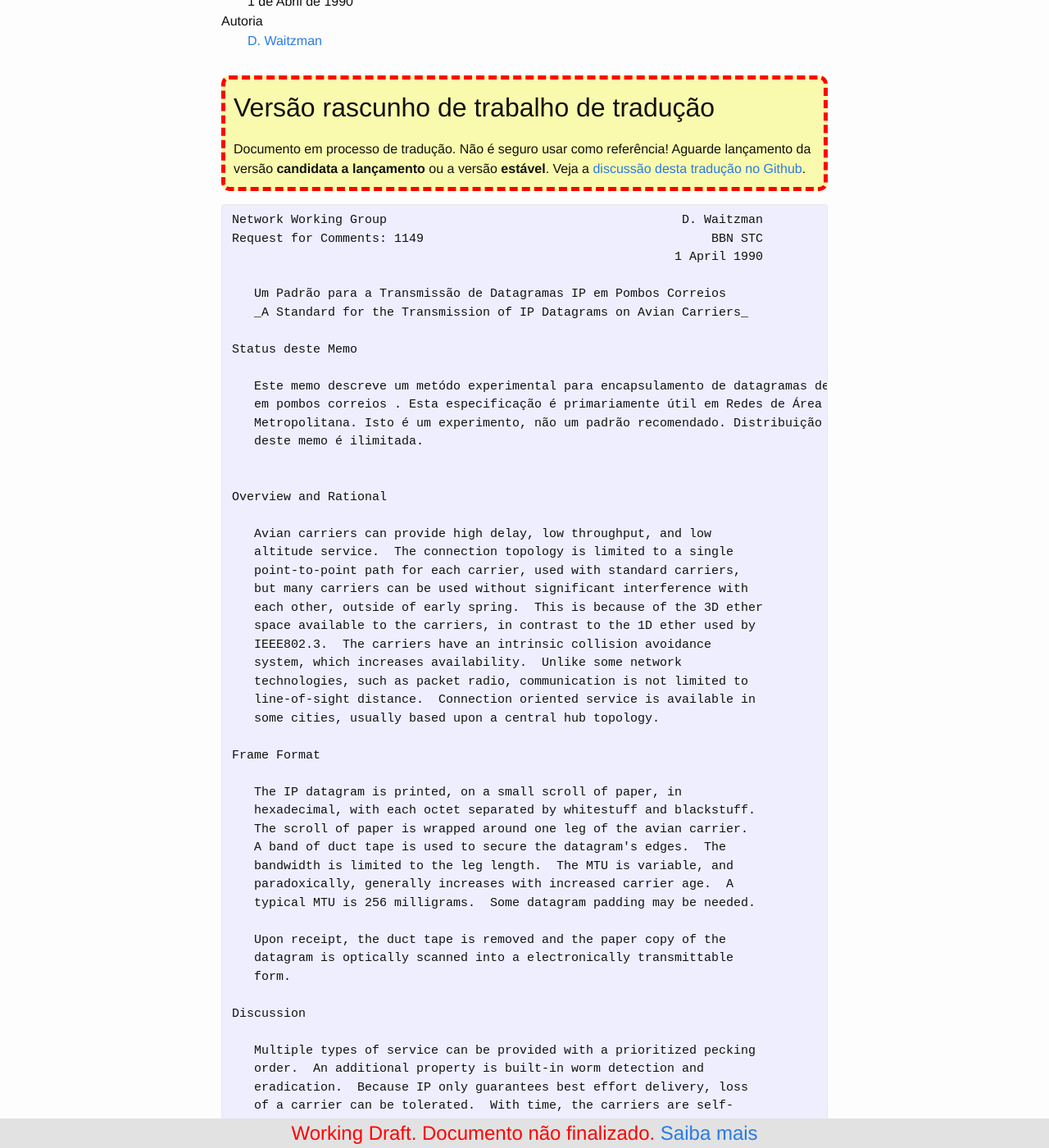
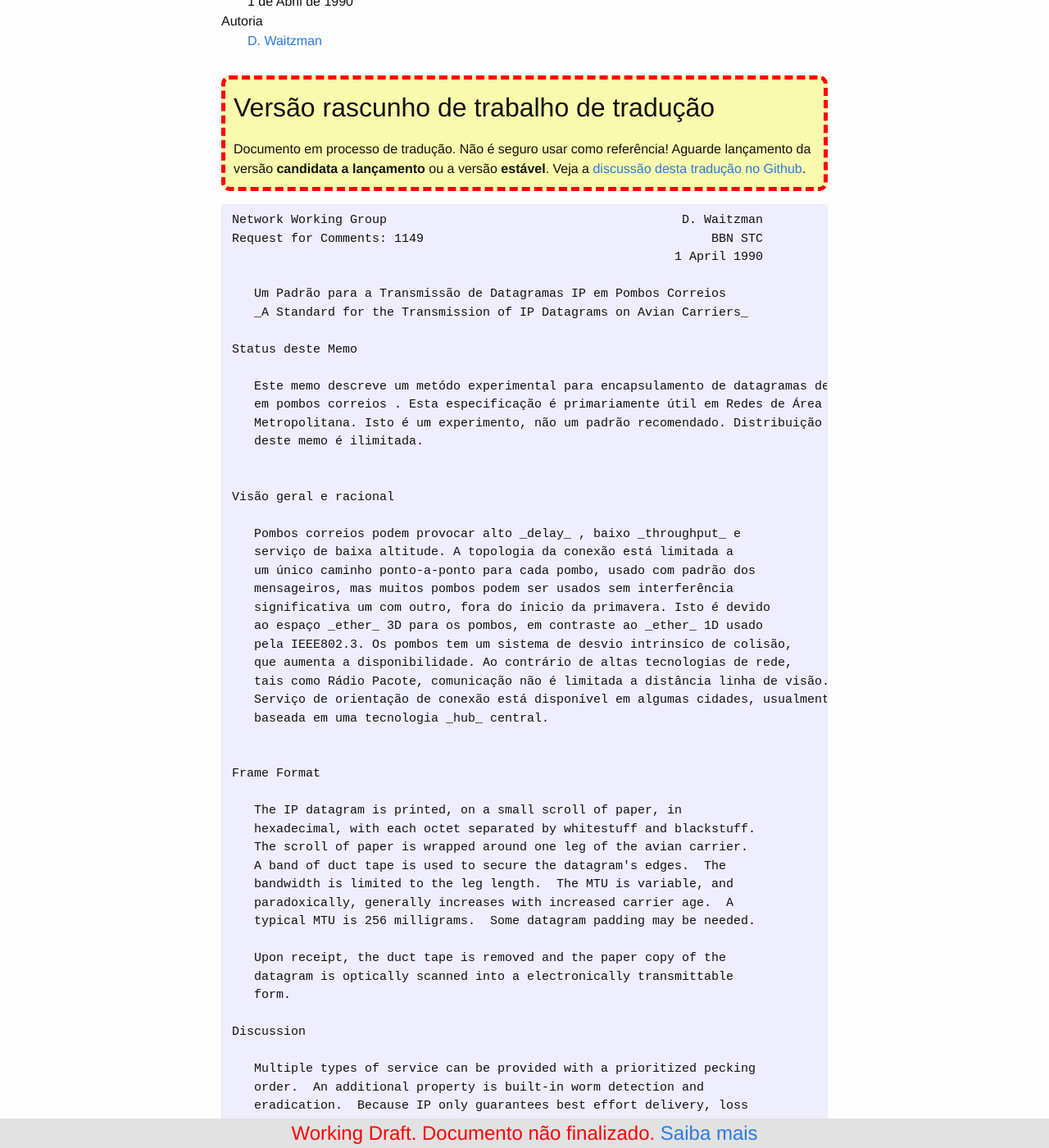
Before and after one commit to webiwg/historia-web-pt, a Jekyll site: the page built from ietf/rfc/rfc1149/index.md, in a window 1280 px wide and 1400 px high, scrolled down 297 px. Shown: the whole window at 82% size. Built offline with Jekyll 4.4.1, drawn with Linux system fonts in a browser that asks for light colours; some of the changed text lies outside the part shown.

Commit message:
#20: Visão Geral e racional adicionada

```diff
--- a/ietf/rfc/rfc1149/index.md
+++ b/ietf/rfc/rfc1149/index.md
@@ -39,19 +39,20 @@ Status deste Memo
    deste memo é ilimitada.
 
 
-Overview and Rational
+Visão geral e racional
 
-   Avian carriers can provide high delay, low throughput, and low
-   altitude service.  The connection topology is limited to a single
-   point-to-point path for each carrier, used with standard carriers,
-   but many carriers can be used without significant interference with
-   each other, outside of early spring.  This is because of the 3D ether
-   space available to the carriers, in contrast to the 1D ether used by
-   IEEE802.3.  The carriers have an intrinsic collision avoidance
-   system, which increases availability.  Unlike some network
-   technologies, such as packet radio, communication is not limited to
-   line-of-sight distance.  Connection oriented service is available in
-   some cities, usually based upon a central hub topology.
+   Pombos correios podem provocar alto _delay_ , baixo _throughput_ e
+   serviço de baixa altitude. A topologia da conexão está limitada a
+   um único caminho ponto-a-ponto para cada pombo, usado com padrão dos
+   mensageiros, mas muitos pombos podem ser usados sem interferência
+   significativa um com outro, fora do ínicio da primavera. Isto é devido
+   ao espaço _ether_ 3D para os pombos, em contraste ao _ether_ 1D usado
+   pela IEEE802.3. Os pombos tem um sistema de desvio intrinsíco de colisão,
+   que aumenta a disponibilidade. Ao contrário de altas tecnologias de rede,
+   tais como Rádio Pacote, comunicação não é limitada a distância linha de visão.
+   Serviço de orientação de conexão está disponível em algumas cidades, usualmente
+   baseada em uma tecnologia _hub_ central.
+
 
 Frame Format
 
```
